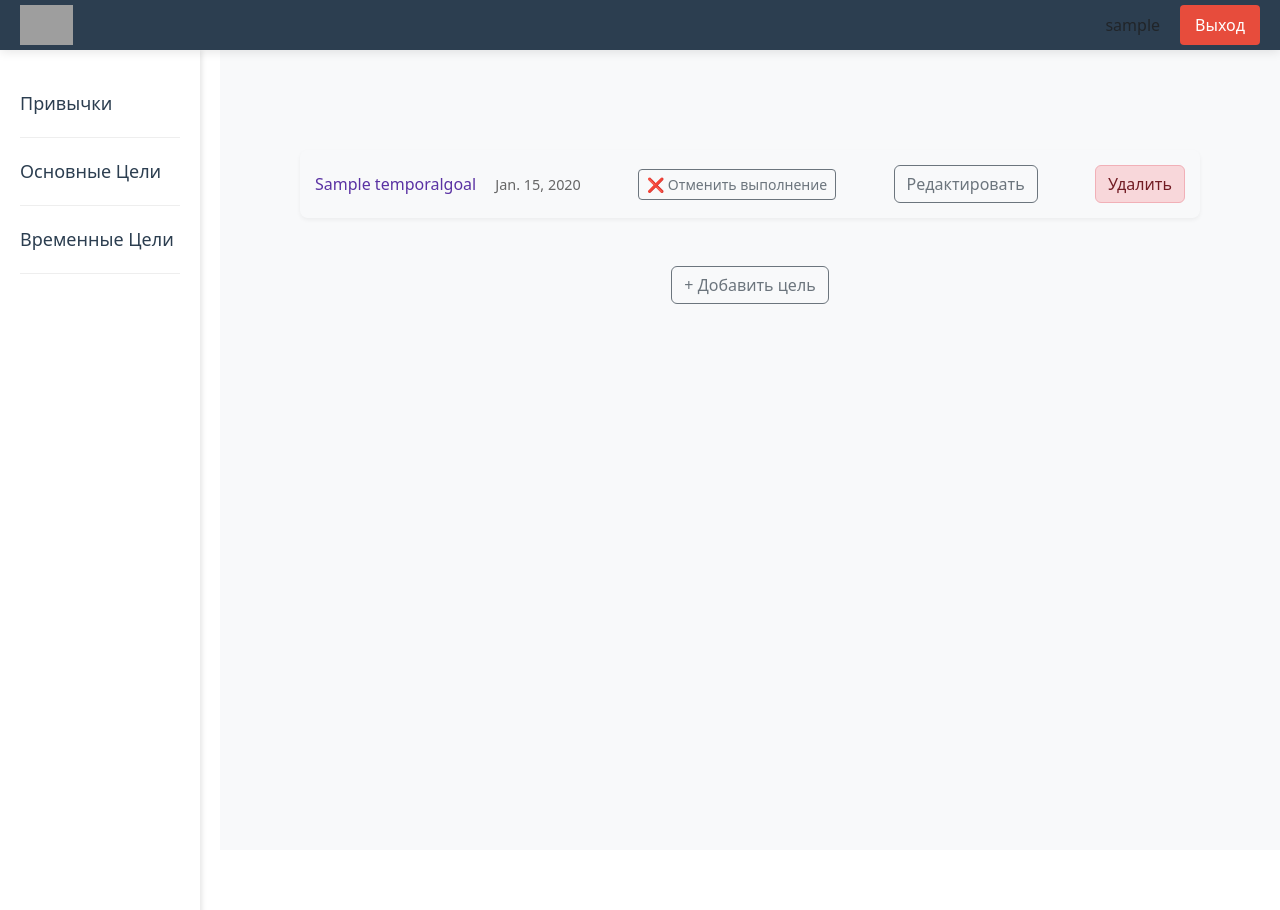
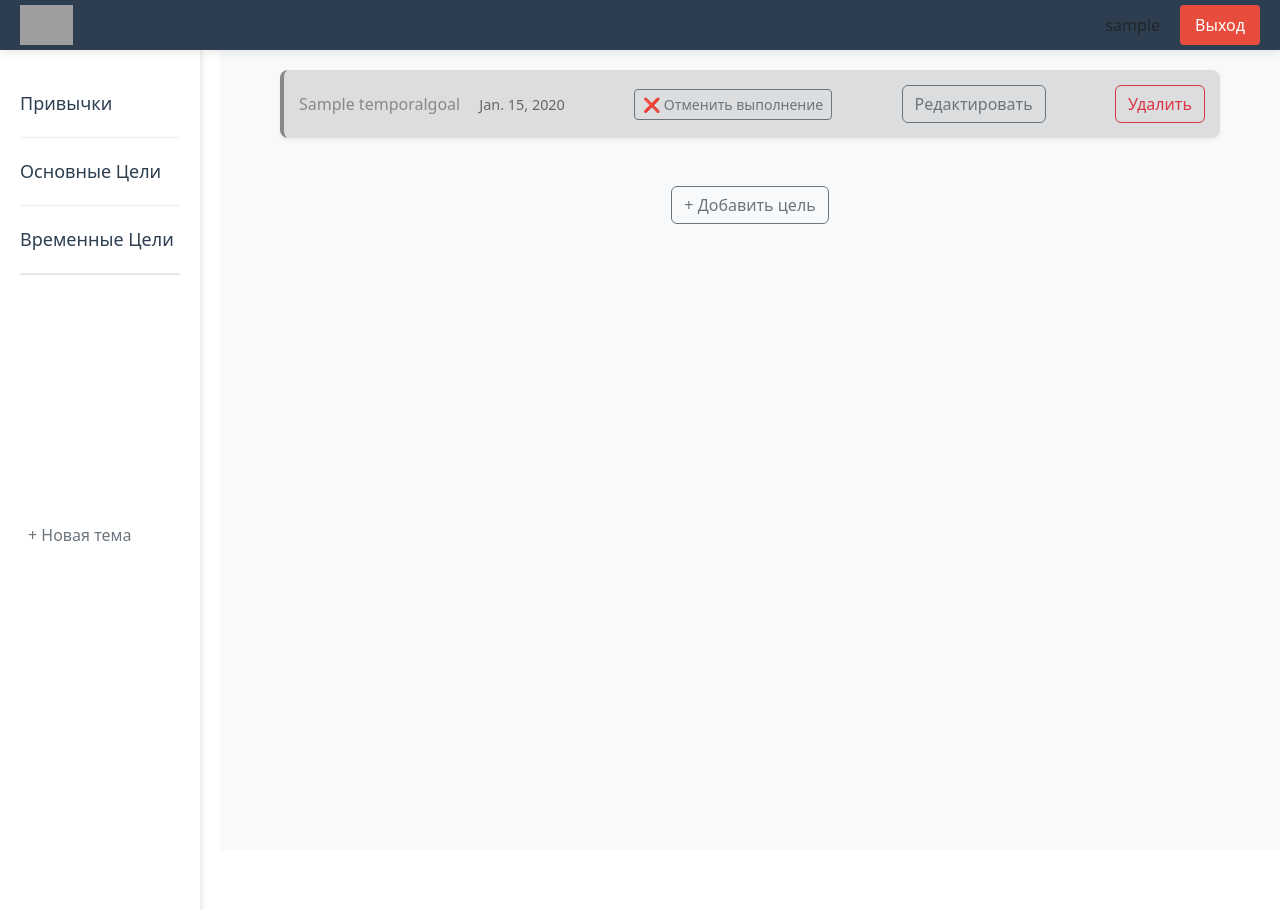
Before and after one commit to skyland228/Tracker-of-goals-habits, a Django app: page /temporal_goals/ in a window 1280 px wide. Run offline with Django 5.2, Linux system fonts and the light colour scheme; a user stored in the database is signed in; tables that the repository leaves empty hold one stand-in row (values such as "Sample post"); grey boxes are pictures that could not be loaded.

Commit message:
Добавил создание тем для главного пользователя, также сделал темы для каждого пункты динамическими

```diff
--- a/tracker/basic/static/basic/css/style.css
+++ b/tracker/basic/static/basic/css/style.css
@@ -252,7 +252,18 @@ body {
     width: 100%;
     padding: 0;
 }
+.sidebar-admin {
+    margin-top: auto; /* прижимает к низу */
+    padding-top: 15rem;
+    border-top: 1px solid #dee2e6;
+}
 
+.admin-link {
+    display: block;
+    padding: 0.5rem;
+    color: #6c757d;
+    text-decoration: none;
+}
 .habit-status-btn:hover .habit-item.active {
     border-color: #007bff;
     transform: translateY(-1px);
--- a/tracker/basic/templates/basic/core/theme.html
+++ b/tracker/basic/templates/basic/core/theme.html
@@ -1,5 +1,9 @@
 {% extends 'base.html' %}
 
 {% block content %}
-
+<form method="post">
+    {% csrf_token %}
+    {{ form.as_p }}
+    <button type="submit">Создать</button>
+</form>
 {% endblock %}
--- a/tracker/basic/templates/basic/temporal_goal_htmls/temporal_goal.html
+++ b/tracker/basic/templates/basic/temporal_goal_htmls/temporal_goal.html
@@ -1,13 +1,11 @@
 {% extends 'base.html' %}
 
 {% block content %}
-<div class="habits-list">
+<div>
 {% for goal in goals %}
-<div class="habit-item {% if goal.general_goal.theme.name == 'programming' %}habit-programming
-{% elif goal.general_goal.theme.name == 'health' %}habit-health
-{% endif %}">
+<div class="habit-item" style="background-color: {{ goal.general_goal.theme.color }}40; border-left: 4px solid {{ goal.general_goal.theme.color }}">
     <a href="{% url 'temporal_goal_detail' goal.pk %}" class="text-decoration-none text-dark">
-        <span class="text-purple">{{ goal.name }}</span>
+        <span style="color: {{ goal.general_goal.theme.color }}">{{ goal.name }}</span>
         <span class="habit-deadline">{{ goal.deadline|date:"M. j, Y" }}</span>
     </a>
     <span>
@@ -25,14 +23,27 @@
         </form>
     </span>
 
-<a href="{% url 'update_temporal_goal' goal.pk %}" class="btn btn-outline-secondary">
-    Редактировать
-</a>
-        <a href="{% url 'delete_temporal_goal' goal.pk %}" class="btn" style="background-color: #f8d7da; color: #721c24; border-color: #f1b0b7;">
-            Удалить
-        </a>
+    <a href="{% url 'update_temporal_goal' goal.pk %}" class="btn btn-outline-secondary">
+        Редактировать
+    </a>
+    <a href="{% url 'delete_temporal_goal' goal.pk %}" class="btn btn-outline-danger">
+        Удалить
+    </a>
 </div>
 {% endfor %}
+{% if is_paginated %}
+<div class="pagination">
+{% if page_obj.has_previous %}
+<a href="?page={{ page_obj.previous_page_number }}" class="page-btn">Prev</a>
+{% endif %}
+
+<span class="page-info">{{ page_obj.number }} / {{ page_obj.paginator.num_pages }}</span>
+
+{% if page_obj.has_next %}
+<a href="?page={{ page_obj.next_page_number }}" class="page-btn">Next</a>
+{% endif %}
+</div>
+{% endif %}
 <div class="text-center mt-5">
     <a href="{% url 'temporal_goal_add' %}" class="btn btn-outline-secondary">
         + Добавить цель
--- a/tracker/basic/urls.py
+++ b/tracker/basic/urls.py
@@ -25,4 +25,5 @@ urlpatterns = [
     path('general_goal/<int:pk>/delete/',views.GeneralGoalDelete.as_view(), name='delete_general_goal'),
     path('general_goal/<int:pk>/update/', views.GeneralGoalUpdate.as_view(), name='general_goal_update'),
     path('general_goal/<int:pk>/detail/',views.GeneralGoalDetail.as_view(), name='general_goals_detail'),
+    path('theme/create/',views.CreateTheme.as_view(), name='theme_create'),
 ]
--- a/tracker/basic/views.py
+++ b/tracker/basic/views.py
@@ -9,8 +9,8 @@ from django.urls import reverse_lazy, reverse
 from django.views import View
 from django.views.generic import ListView, DetailView, TemplateView, UpdateView, CreateView, DeleteView
 from .Mixin import UserObjectsMixin
-from .forms import HabitStatusForm, AddHabit, AddTgoal, AddGeneralGoal
-from .models import Habit, GeneralGoal, TemporalGoal, HabitStatus
+from .forms import HabitStatusForm, AddHabit, AddTgoal, AddGeneralGoal, CreateTheme
+from .models import Habit, GeneralGoal, TemporalGoal, HabitStatus, Theme
 from django.utils import timezone
 from .service.general_service import StatsService
 from .service.habit_service import HabitService
@@ -66,7 +66,7 @@ class Habits(LoginRequiredMixin, ListView):
     model = Habit
     template_name = 'basic/habit/Habits.html'
     context_object_name = 'habits'
-    paginate_by = 5
+    paginate_by = 3
     login_url = 'users:login'
 
     def get_queryset(self):
@@ -85,6 +85,7 @@ class TemporalGoals(UserObjectsMixin,LoginRequiredMixin,ListView):
     template_name = 'basic/temporal_goal_htmls/temporal_goal.html'
     context_object_name = 'goals'
     login_url = 'users:login'
+    paginate_by = 3
 
 class TemporalGoalCheck(LoginRequiredMixin, View):
     def post(self,request,pk):
@@ -119,6 +120,7 @@ class GeneralGoals(UserObjectsMixin,LoginRequiredMixin,ListView):
     template_name = 'basic/general_goal/general_goals.html'
     context_object_name = 'goals'
     login_url = 'users:login'
+    paginate_by = 3
 
 class GeneralGoalAdd(LoginRequiredMixin, CreateView):
     model = GeneralGoal
@@ -149,4 +151,10 @@ class GeneralGoalCheck(LoginRequiredMixin, View):
     pass
 
 class CreateTheme(LoginRequiredMixin, CreateView):
-    pass
+    model = Theme
+    template_name = 'basic/core/theme.html'
+    form_class = CreateTheme
+    success_url = reverse_lazy('home')
+    def form_valid(self, form):
+        form.instance.user = self.request.user
+        return super().form_valid(form)
--- a/tracker/templates/base.html
+++ b/tracker/templates/base.html
@@ -34,6 +34,13 @@
         {% for i in side_nav %}
             <a href="{% url i.url_name %}" class="side-link">{{ i.title }}</a>
         {% endfor %}
+        {% if user.is_superuser %}
+            <div class="sidebar-admin">
+                <a href="{% url 'theme_create' %}" class="admin-link">
+                    + Новая тема
+                </a>
+            </div>
+        {% endif %}
     </aside>
     <!-- Основной контент -->
     <main class="content">
```
Also changed, not shown: tracker/basic/forms.py (+9 -1 lines), tracker/basic/templates/basic/general_goal/general_goals.html (+21 -5 lines), tracker/basic/templates/basic/habit/Habits.html (+12 -14 lines), tracker/basic/migrations/0001_initial.py (deleted), tracker/basic/migrations/__init__.py (added), 1 other file.
